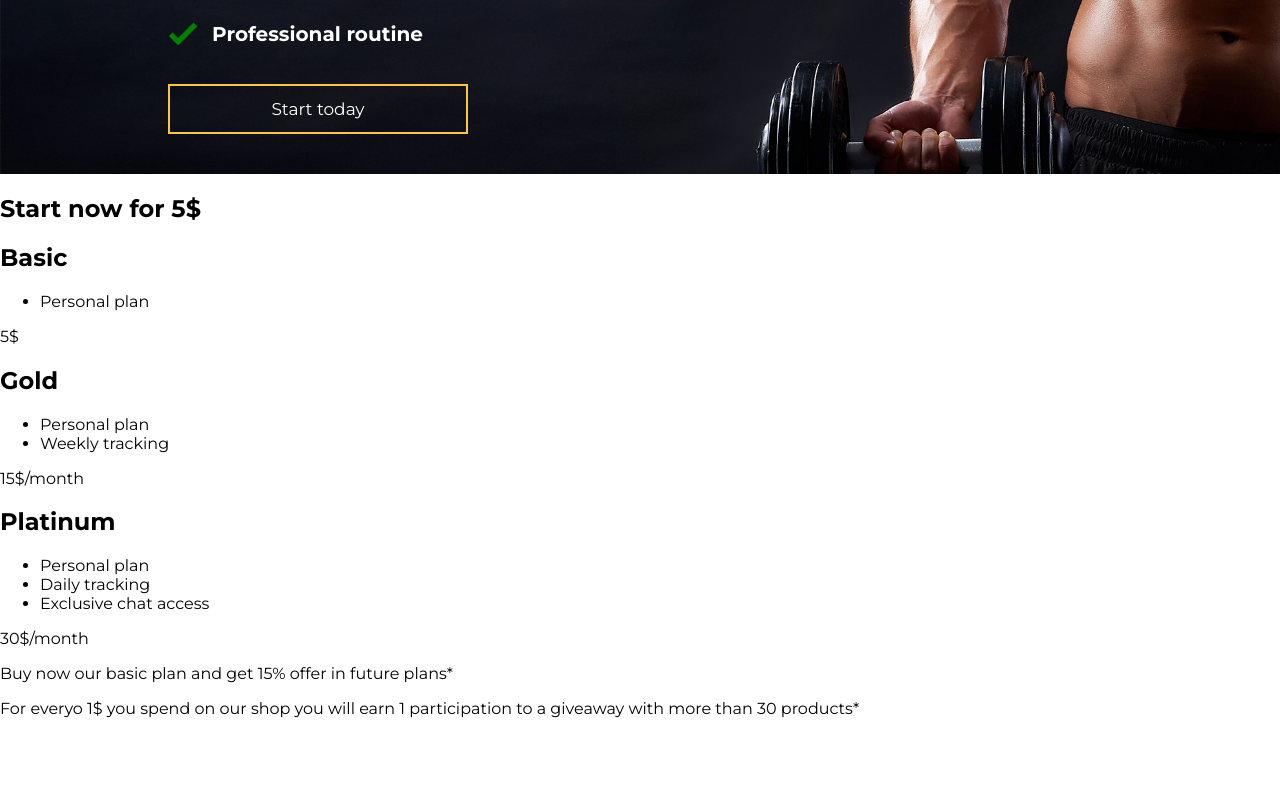
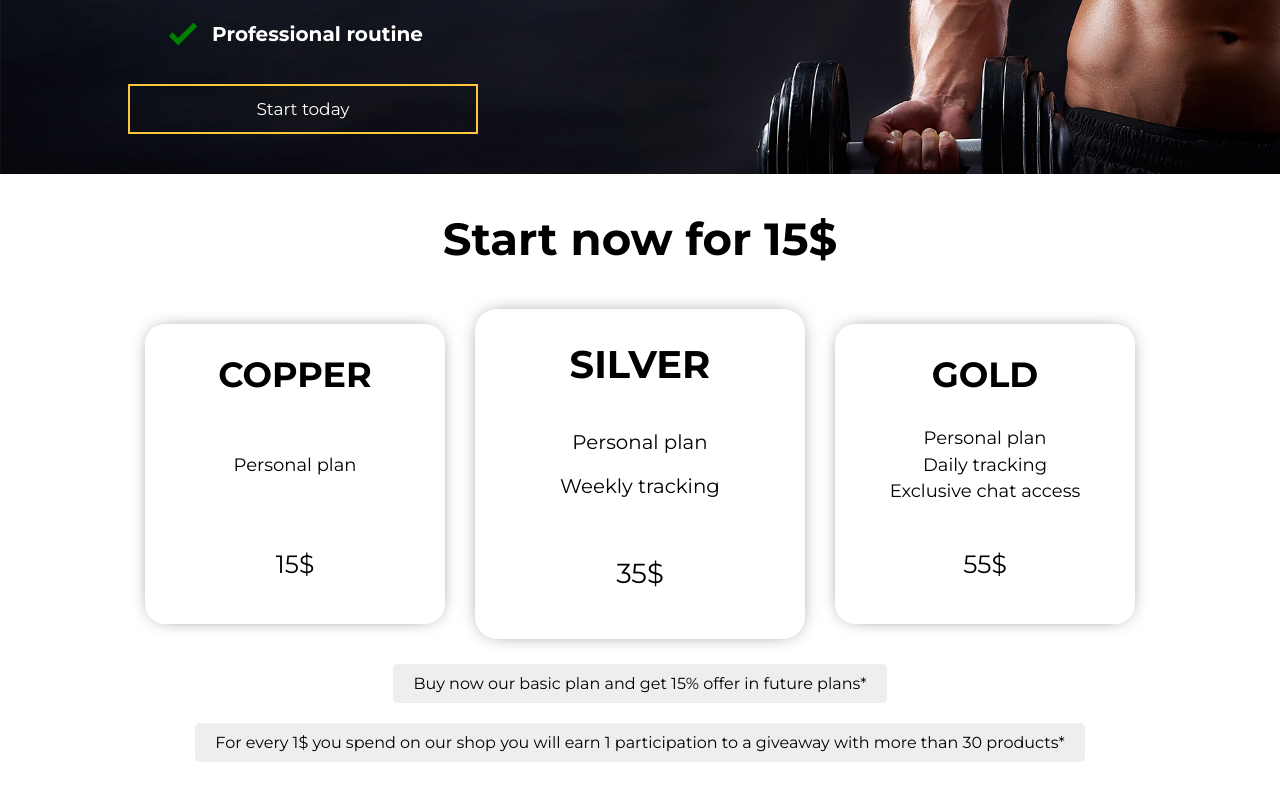
Before and after one commit to arestosora/amine, an Angular app in the folder src/apps/WebPage/: page / in a window 1280 px wide. Shown: the part 1026-1826 px from the top of the page. Before the commit the page ends 1760 px from the top, so only its background shows below. Built offline with nearby package versions, Linux system fonts and the light colour scheme.

Commit message:
Update home component

```diff
--- a/src/apps/WebPage/src/app/components/home/home.component.css
+++ b/src/apps/WebPage/src/app/components/home/home.component.css
@@ -2,6 +2,19 @@
     height: calc(100vh - 100px);
     background-color: #313131;
     color: #fff;
+    background-image: url("./assets/amine.jpg");
+    background-size: cover;
+    background-repeat: no-repeat;
+    background-position: 0px 10%;
+}
+
+.start .back {
+    background-color: #0005;
+    position: absolute;
+    top: 0px;
+    bottom: 0px;
+    left: 0px;
+    right: 0px;
 }
 
 .start h1 {
@@ -96,12 +109,97 @@
 .info button {
     position: absolute;
     bottom: 10%;
-    left: calc(10% + 40px);
+    left: 10%;
     height: 50px;
     border: 2px solid #ffc63d;
     background: transparent;
     color: #fff;
-    width: 300px;
+    width: 350px;
     font-size: 17px;
     cursor: pointer;
 }
+
+.info button:hover {
+    background: #ffc63d;
+    color: #000;
+}
+
+.plans {
+    display: flex;
+    flex-direction: column;
+    justify-content: center;
+    gap: 20px;
+    align-items: center;
+    padding-bottom: 50px;
+}
+
+.plans > h2 {
+    font-size: 45px;
+}
+
+.plans .box {
+    display: flex;
+    flex-direction: row;
+    justify-content: center;
+    align-items: center;
+    gap: 5%;
+}
+
+.plans .plan {
+    box-shadow: 0px 0px 20px -10px #000;
+    border-radius: 20px;
+    min-width: 260px;
+    height: 300px;
+    padding: 0px 20px;
+    position: relative;
+}
+
+.plans .plan.recommend {
+    transform: scale(1.1);
+}
+
+.plans .plan > h2 {
+    font-size: 35px;
+    text-align: center;
+    width: 100%;
+    text-transform: uppercase;
+}
+
+.plans .plan > ul {
+    list-style:none;
+    display: flex;
+    flex-direction: column;
+    margin: 0;
+    padding: 0;
+    align-items: center;
+    justify-content: space-around;
+    height: 80px;
+}
+
+.plans .plan > ul > li {
+    font-size: 18px;
+}
+
+.plans .plan > p {
+    position: absolute;
+    bottom: 20px;
+    font-size: 25px;
+    text-align: center;
+    width: 100%;
+    left: 0px;
+}
+
+.plans > .promo {
+
+}
+
+.plans > .promo > p {
+    background-color: #ccc5;
+    padding: 10px 20px;
+    border-radius: 5px;
+    margin: 0;
+}
+
+.plans > .promo:nth-last-child(2) > p {
+    margin-top: 20px;
+}
--- a/src/apps/WebPage/src/app/components/home/home.component.html
+++ b/src/apps/WebPage/src/app/components/home/home.component.html
@@ -1,4 +1,5 @@
 <section class="start">
+    <div class="back"></div>
     <h1>Do it now or never</h1>
     <p>Your personal plan with one click</p>
     <div class="buttons">
@@ -15,38 +16,38 @@
     </ul>
     <button (clicl)="go('pricing')">Start today</button>
 </section>
-<section>
-    <h2>Start now for 5$</h2>
-    <div>
-        <div>
-            <h2>Basic</h2>
+<section class="plans">
+    <h2>Start now for 15$</h2>
+    <div class="box">
+        <div class="plan">
+            <h2>Copper</h2>
             <ul>
                 <li>Personal plan</li>
             </ul>
-            <p>5$</p>
+            <p>15$</p>
         </div>
-        <div>
-            <h2>Gold</h2>
+        <div class="plan recommend">
+            <h2>Silver</h2>
             <ul>
                 <li>Personal plan</li>
                 <li>Weekly tracking</li>
             </ul>
-            <p>15$/month</p>
+            <p>35$</p>
         </div>
-        <div>
-            <h2>Platinum</h2>
+        <div class="plan">
+            <h2>Gold</h2>
             <ul>
                 <li>Personal plan</li>
                 <li>Daily tracking</li>
                 <li>Exclusive chat access</li>
             </ul>
-            <p>30$/month</p>
+            <p>55$</p>
         </div>
     </div>
-    <div>
+    <div class="promo">
         <p>Buy now our basic plan and get 15% offer in future plans<span>*</span></p>
     </div>
-    <div>
-        <p>For everyo 1$ you spend on our shop you will earn 1 participation to a giveaway with more than 30 products<span>*</span></p>
+    <div class="promo">
+        <p>For every 1$ you spend on our shop you will earn 1 participation to a giveaway with more than 30 products<span>*</span></p>
     </div>
 </section>
--- a/src/apps/WebPage/src/styles.css
+++ b/src/apps/WebPage/src/styles.css
@@ -1,5 +1,13 @@
 * {
     font-family: Montserrat, Arial;
+}
+
+*:not(.selectable) {
+    user-select: none;
+    -moz-user-select: none;
+    -webkit-user-select: none;
+    -ms-user-select: none;
+    -ms-touch-select: none;
 }
 
 body {
```
Also changed, not shown: src/apps/WebPage/src/app/components/home/assets/amine.jpg (added).
